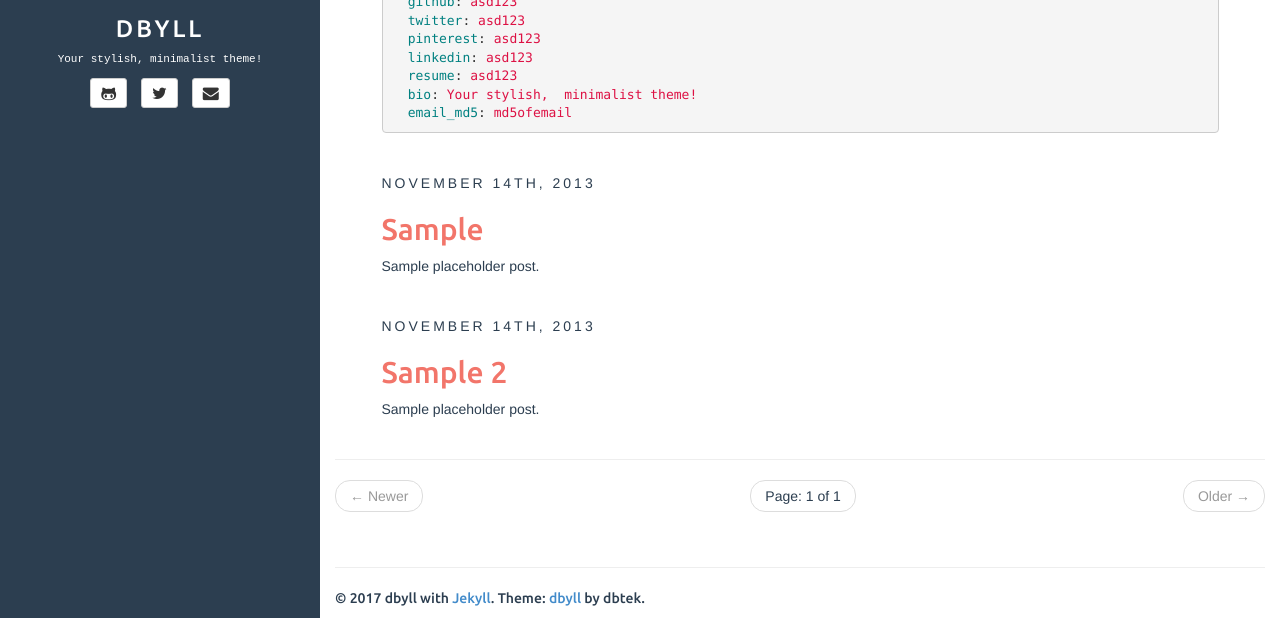
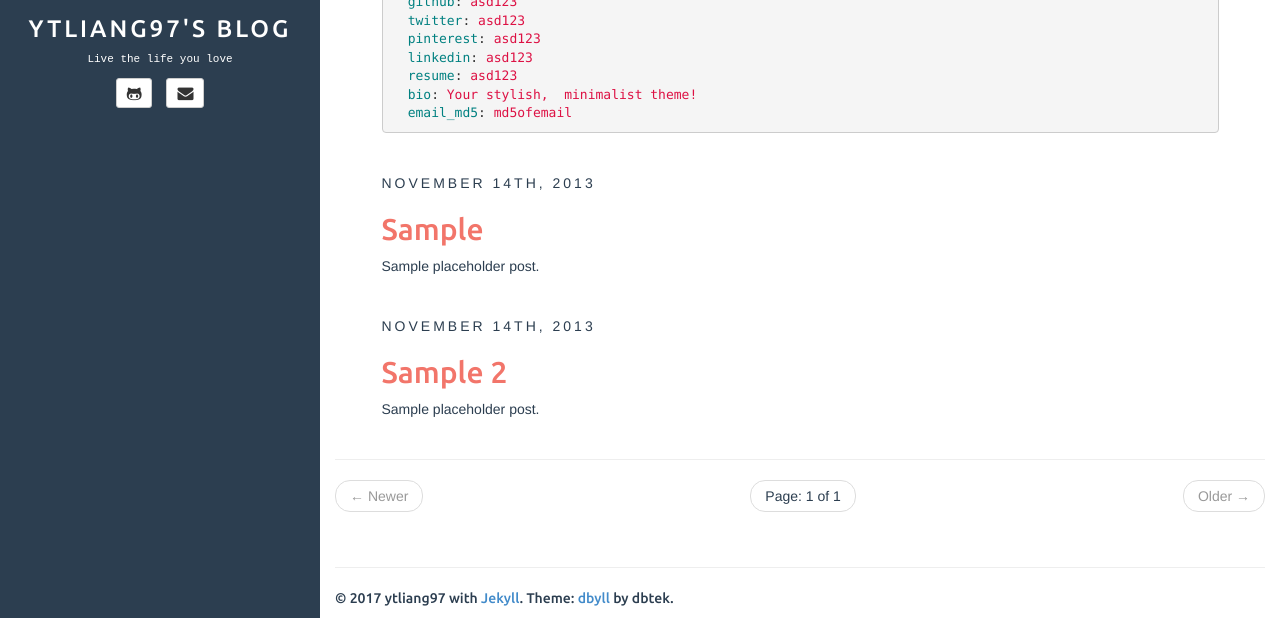
Before and after one commit to ytliang97/blog, a Jekyll site: the page built from index.html, in a window 1280 px wide and 900 px high, scrolled down 2175 px, cut to the strip 282-900 px from the top of the window. Built offline with Jekyll 4.4.1, drawn with Linux system fonts in a browser that asks for light colours; the list of posts is cut into pages by our own code.

Commit message:
customized my blog
 Changes to be committed:
	modified:   _config.yml
	modified:   _layouts/default.html

```diff
--- a/_config.yml
+++ b/_config.yml
@@ -6,8 +6,8 @@ exclude: ["README.md"] # files to exclude
 highlighter: rouge
 markdown: kramdown
 disqus: dbyll
-google_analytics: dbyll
-title: dbyll
+google_analytics: ytliang97
+title: ytliang97's blog
 
 defaults:
   -
@@ -16,15 +16,15 @@ defaults:
     values:
       title: dbyll
 
-description: Stylish Jekyll Theme
+description: c
 author:
-  name: dbyll
-  email: dbyll@ismaildemirbilek.com
-  github: dbtek
-  twitter: dbtek
+  name: ytliang97
+  email: ytliang97@gmail.com
+  github: ytliang97
+  twitter:
   pinterest: asd123
   linkedin: asd123
-  bio: Your stylish, minimalist theme!
+  bio: Live the life you love
   email_md5: 726351295ec82e145928582f595aa3aa
 
 rss_path: feed.xml
--- a/_layouts/default.html
+++ b/_layouts/default.html
@@ -1,6 +1,6 @@
 ---
 theme :
-  name : dbyll
+  name : ytliang97_layout
 ---
 {% include default.html %}
 
```
